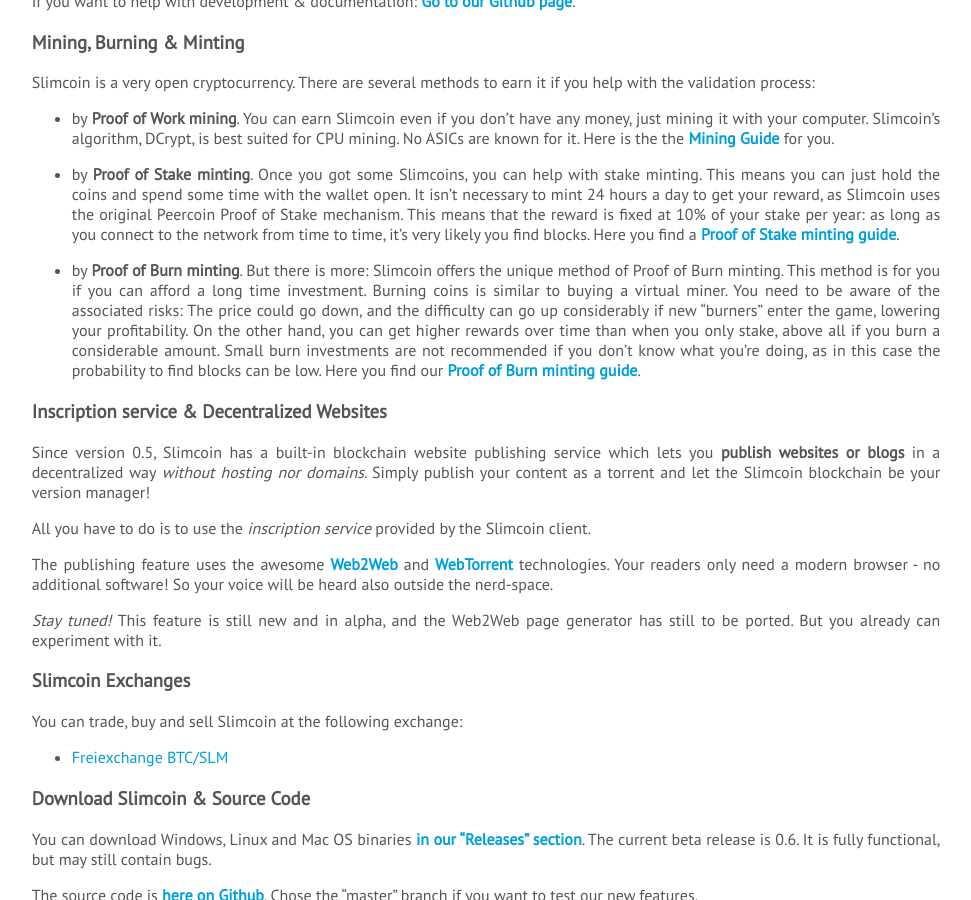
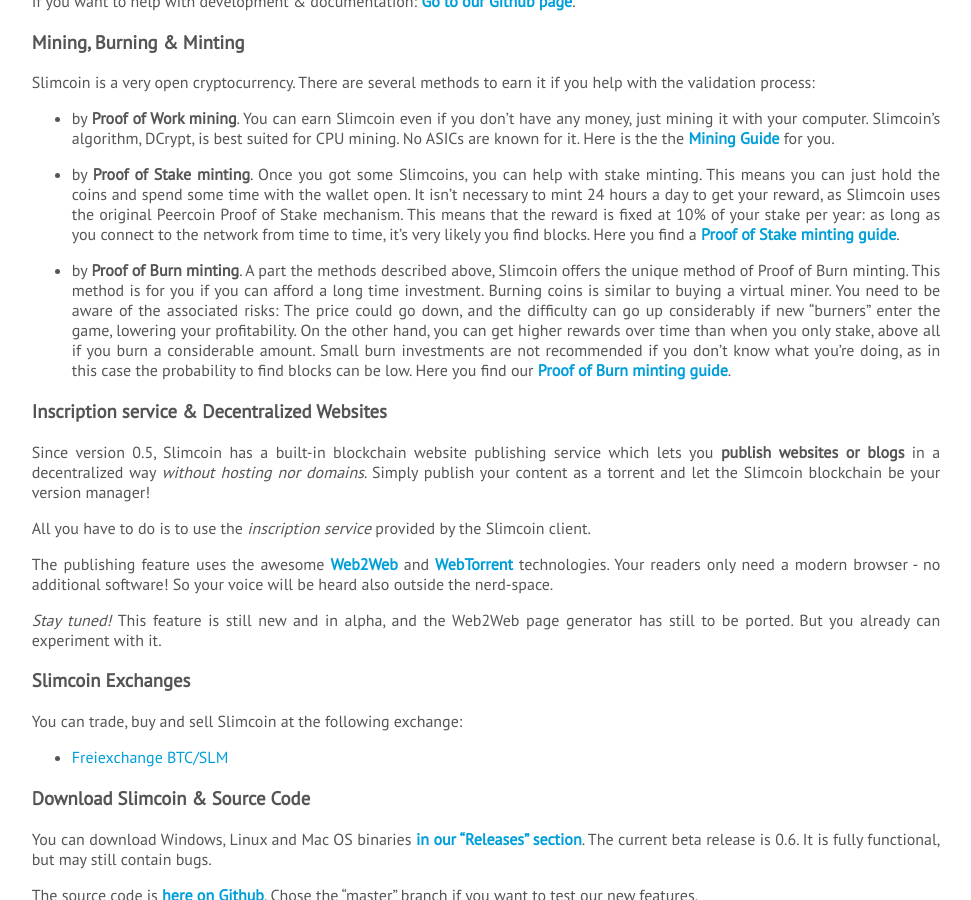
Before and after one commit to slimcoin-project/slimcoin-project.github.io, a Jekyll site: the page built from content/en/about-slimcoin.md, in a window 1280 px wide and 900 px high, scrolled down 752 px. Shown: the whole window, without its empty margins (154-1125 px from the left). Built offline with Jekyll 4.4.1, drawn with Linux system fonts in a browser that asks for light colours; some web fonts are replaced.

Commit message:
Update about-slimcoin.md

```diff
--- a/content/en/about-slimcoin.md
+++ b/content/en/about-slimcoin.md
@@ -35,7 +35,7 @@
 
 * by **Proof of Stake minting**. Once you got some Slimcoins, you can help with stake minting. This means you can just hold the coins and spend some time with the wallet open. It isn't necessary to mint 24 hours a day to get your reward, as Slimcoin uses the original Peercoin Proof of Stake mechanism. This means that the reward is fixed at 10% of your stake per year: as long as you connect to the network from time to time, it's very likely you find blocks. Here you find a [Proof of Stake minting guide](/proof-of-stake-guide/).
 
-* by **Proof of Burn minting**. But there is more: Slimcoin offers the unique method of Proof of Burn minting. This method is for you if you can afford a long time investment. Burning coins is similar to buying a virtual miner. You need to be aware of the associated risks: The price could go down, and the difficulty can go up considerably if new "burners" enter the game, lowering your profitability. On the other hand, you can get higher rewards over time than when you only stake, above all if you burn a considerable amount. Small burn investments are not recommended if you don't know what you're doing, as in this case the probability to find blocks can be low. Here you find our [Proof of Burn minting guide](/proof-of-burn-guide/).
+* by **Proof of Burn minting**. A part the methods described above, Slimcoin offers the unique method of Proof of Burn minting. This method is for you if you can afford a long time investment. Burning coins is similar to buying a virtual miner. You need to be aware of the associated risks: The price could go down, and the difficulty can go up considerably if new "burners" enter the game, lowering your profitability. On the other hand, you can get higher rewards over time than when you only stake, above all if you burn a considerable amount. Small burn investments are not recommended if you don't know what you're doing, as in this case the probability to find blocks can be low. Here you find our [Proof of Burn minting guide](/proof-of-burn-guide/).
 
 ### Inscription service & Decentralized Websites
 
```
